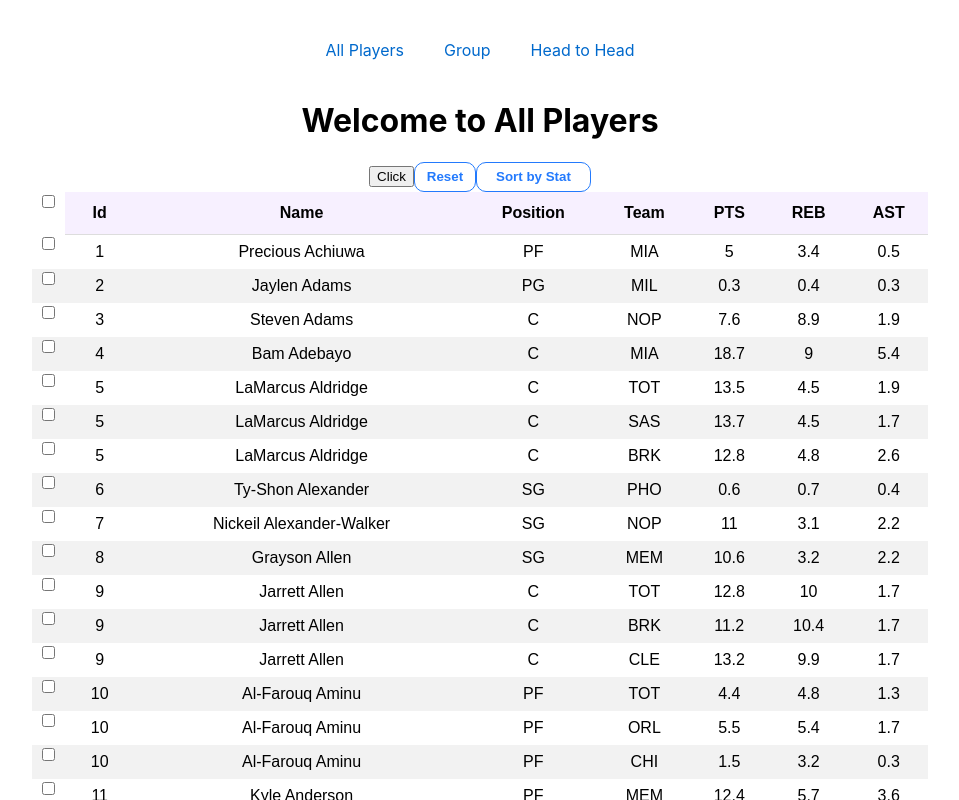
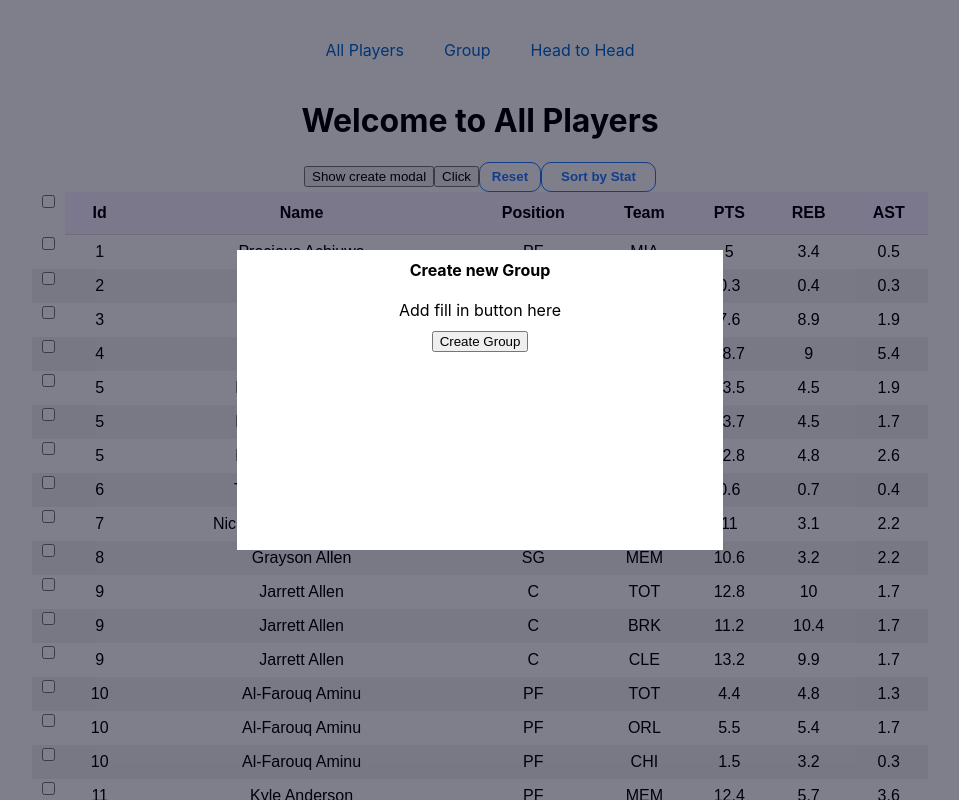
Before and after one commit to alexhu00/nba_player_analyzer, a React (Create React App) app in the folder frontend/: page / in a window 1280 px wide. Shown: the top 800 px of the page, without its empty margins (160-1119 px from the left). Built offline with nearby package versions, Linux system fonts and the light colour scheme.

Commit message:
create group modal

```diff
--- a/frontend/src/App.js
+++ b/frontend/src/App.js
@@ -2,6 +2,7 @@ import logo from "./logo.svg";
 import "./App.css";
 import { BrowserRouter as Router, Switch, Route } from "react-router-dom";
 import NavBar from "./NavBar";
+import Modal from "./components/createGroupModal";
 import { AllPlayers, Home } from "./components/AllPlayers";
 import PlayerCard from "./components/PlayerCard";
 import HeadtoHead from "./components/HeadtoHead";
@@ -13,6 +14,7 @@ function App() {
       <Router>
         <Switch>
           <Route path="/" exact component={Home}>
+
             {/* <NavBar />
             <header className="App-header">
               <p></p>
--- a/frontend/src/components/AllPlayers.js
+++ b/frontend/src/components/AllPlayers.js
@@ -1,12 +1,14 @@
 import React, { useMemo } from "react";
 import "./AllPlayers.css";
 import NavBar from "../NavBar";
+import Modal from "./createGroupModal";
 import { players } from "../nba_player_data_20-21-";
 import { useTable } from "react-table";
 // import nba_player_data_20-21-- from "./nba_player_data_20-21--.json"
 import { COLUMNS } from "./columnsAP";
 import "./resetButton.css"
 import "./sortButton.css"
+
 
 // Importing React-Table : https://www.bacancytechnology.com/blog/react-table-tutorial-part-1/#4
 // TABLE TUTORIAL: https://www.youtube.com/watch?v=hson9BXU9F8
@@ -44,10 +46,10 @@ const AllPlayers = () => {
       console.log(objects);
       alert(
         "There are " +
-          objects.length.toString() +
-          " players selected and " +
-          objects[0].Player +
-          " is the First Player Selected!"
+        objects.length.toString() +
+        " players selected and " +
+        objects[0].Player +
+        " is the First Player Selected!"
       );
     }
 
@@ -63,6 +65,7 @@ const AllPlayers = () => {
       }
     });
   }
+
 
   // Creating React-Table
   const columns = useMemo(() => COLUMNS, []);
@@ -83,6 +86,13 @@ const AllPlayers = () => {
 
   return (
     <div>
+      <button
+        className={"createGroup-button"}
+      > Show create modal
+      </button>
+      <Modal />
+
+
       <button onClick={showCheckBoxData}>Click</button>
       <button
         onClick={() => console.log('her')}
--- /dev/null
+++ b/frontend/src/components/createGroupModal.css
@@ -0,0 +1,36 @@
+.createGroupModal {
+    position: fixed;
+    left: 0;
+    top: 0;
+    right:0;
+    bottom: 0;
+    background-color: rgba(0,0,26,0.5);
+    display: flex;
+    align-items: center;
+    justify-content: center;
+}
+
+.modal-content {
+    width: 486px;
+    height: 300px;
+    background-color: #FFFFFF;
+}
+
+.modal-header {
+    padding: 10px;
+}
+
+.modal-footer {
+    padding: 0px;
+    padding-bottom: 24px;
+
+}
+
+.modal-title {
+    margin: 0;
+}
+
+.modal-body {
+    padding: 10px;
+
+}
--- /dev/null
+++ b/frontend/src/components/createGroupModal.js
@@ -0,0 +1,21 @@
+import React from "react";
+import './createGroupModal.css';
+
+const Modal = props => {
+    return (
+        <div className="createGroupModal">
+            <div className="modal-content">
+                <div className="modal-header">
+                    <h4 className="modal-title"> Create new Group </h4>
+                </div>
+                <div className="modal-body">
+                    Add fill in button here
+                </div>
+                <div className="modal-footer">
+                    <button className="button">Create Group</button>
+                </div>
+            </div>
+        </div>
+    )
+}
+export default Modal
```
